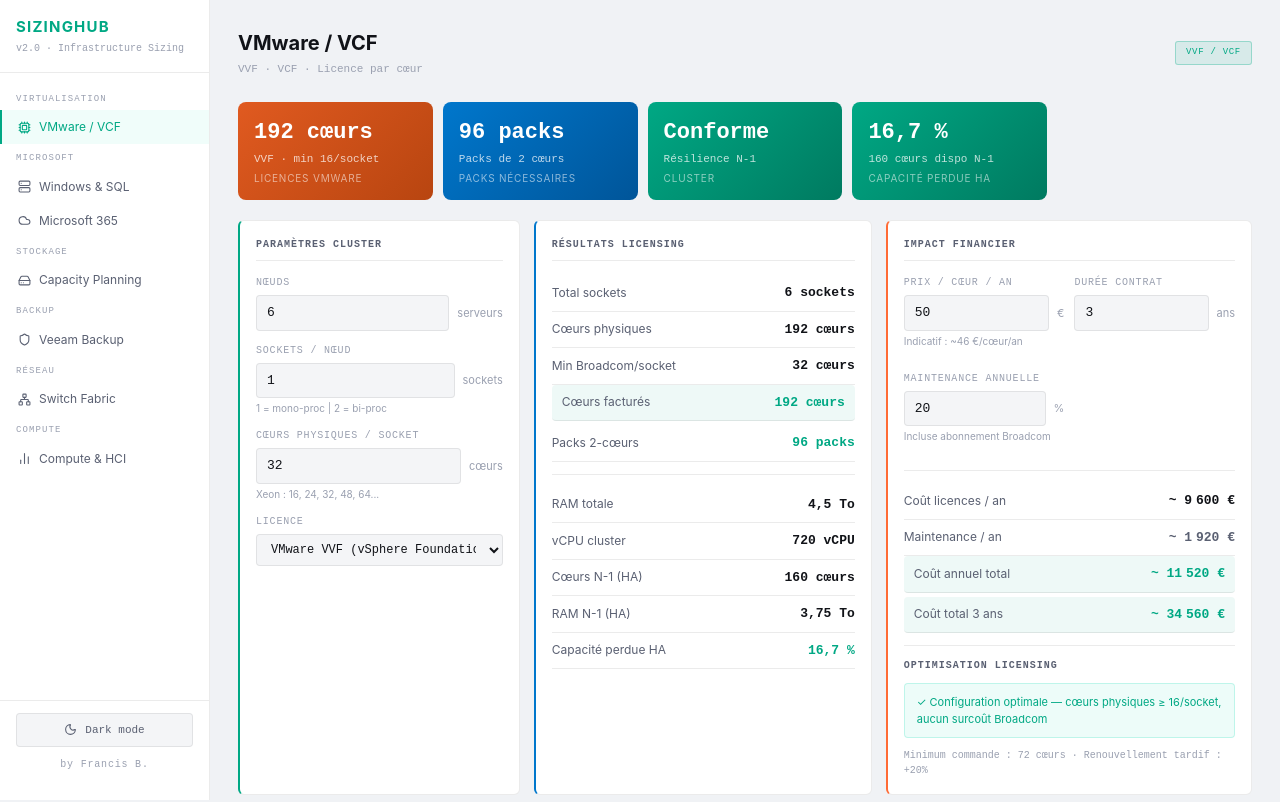
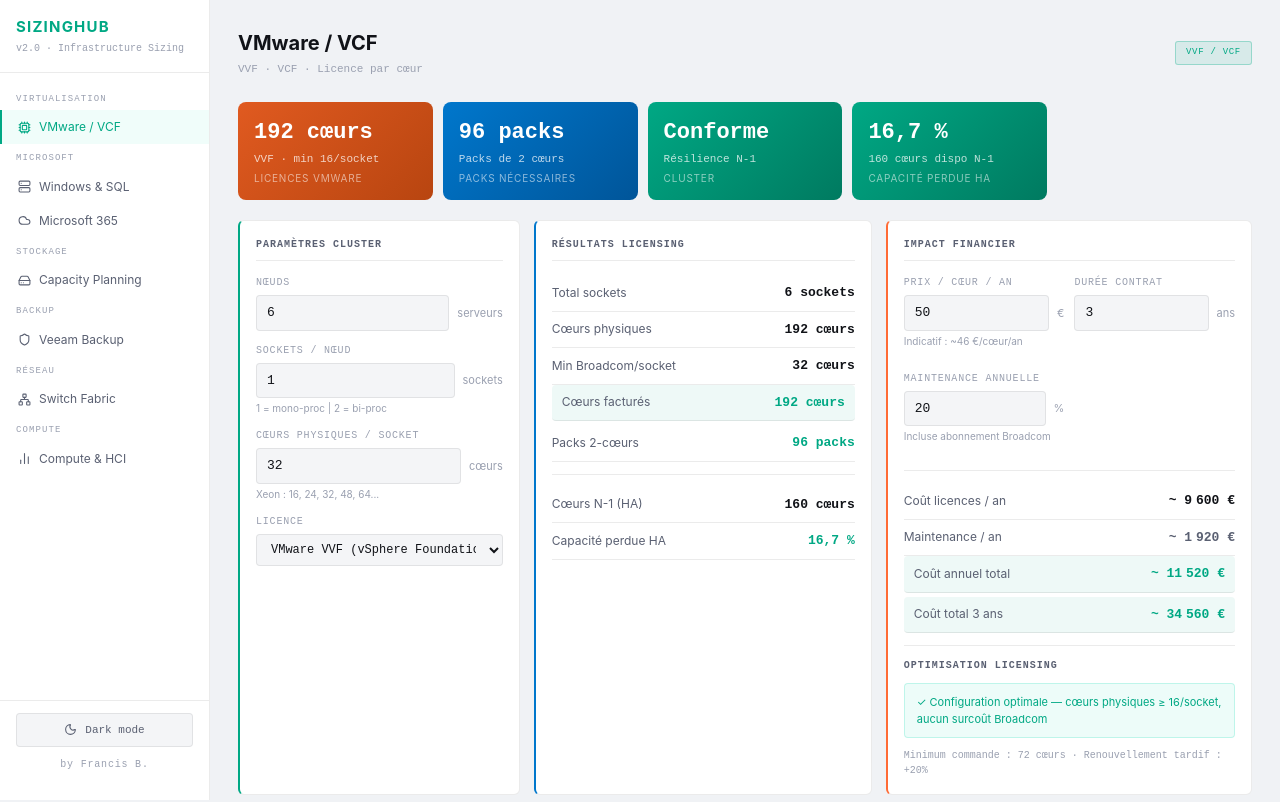
Before and after one commit to darknrall89/SizingHUB, a React (Vite) app: page / in a window 1280 px wide. Shown: the top 802 px of the page. Built offline with nearby package versions, Linux system fonts and the light colour scheme.

Commit message:
fix: valeurs défaut 1 nœud/10 cœurs + suppression RAM et vCPU des résultats licensing

```diff
--- a/src/SizingHub.jsx
+++ b/src/SizingHub.jsx
@@ -275,10 +275,7 @@
           <RR label="Cœurs facturés"      value={fmt(r.totalBilled)+" cœurs"} color={r.surcharge?"#ffb347":th.accent} highlight/>
           <RR label="Packs 2-cœurs"       value={fmt(r.packs)+" packs"} color={th.accent}/>
           <hr style={s.divider}/>
-          <RR label="RAM totale"          value={fmt(r.totalRamTo,2)+" To"}/>
-          <RR label="vCPU cluster"        value={fmt(r.vcpuTotal)+" vCPU"}/>
           <RR label="Cœurs N-1 (HA)"     value={fmt(r.haCores)+" cœurs"}/>
-          <RR label="RAM N-1 (HA)"        value={fmt(r.haRam,2)+" To"}/>
           <RR label="Capacité perdue HA"  value={fmt(r.haPct,1)+" %"} color={r.haPct>20?"#ffb347":th.accent}/>
         </div>
 
@@ -347,7 +344,7 @@
             {label:"Idéal pour",ok:true,note:"Stack full SDDC"},
           ]},
         ].map(lic=>{
-          const annual = r.totalBilled * lic.priceRef;
+          const annual = r.totalBilled * (lic.id === licType ? pricePerCore : lic.priceRef);
           const isActive = licType === lic.id;
           return (
             <div key={lic.id} style={{background:th.cardBg,borderRadius:6,padding:16,border:`2px solid ${isActive?lic.color:th.border}`,opacity:isActive?1:0.8}}>
```
